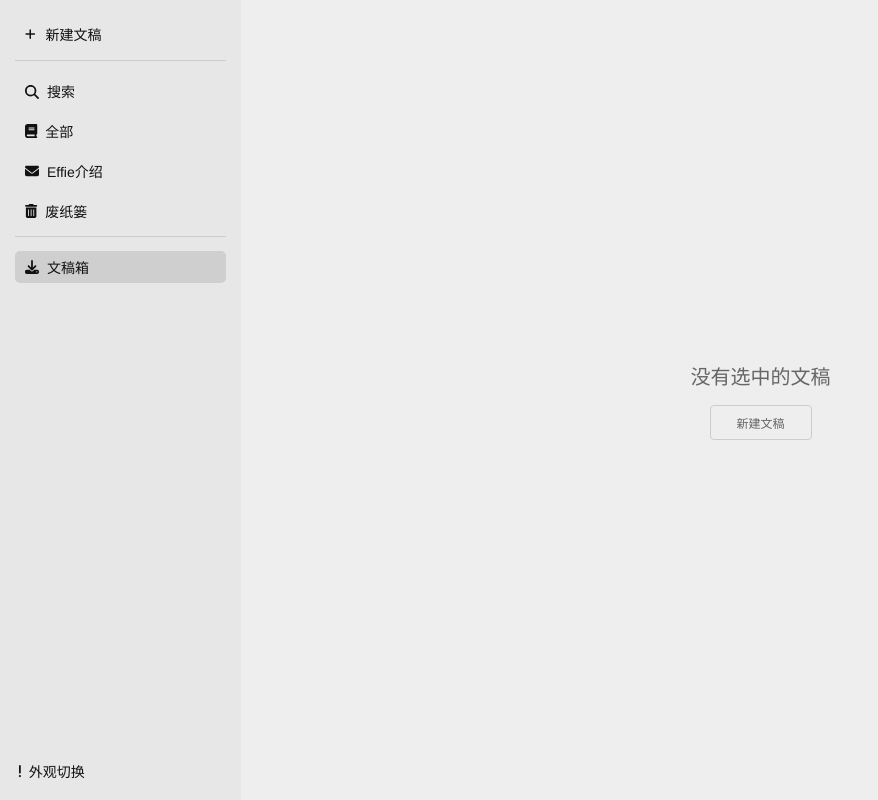
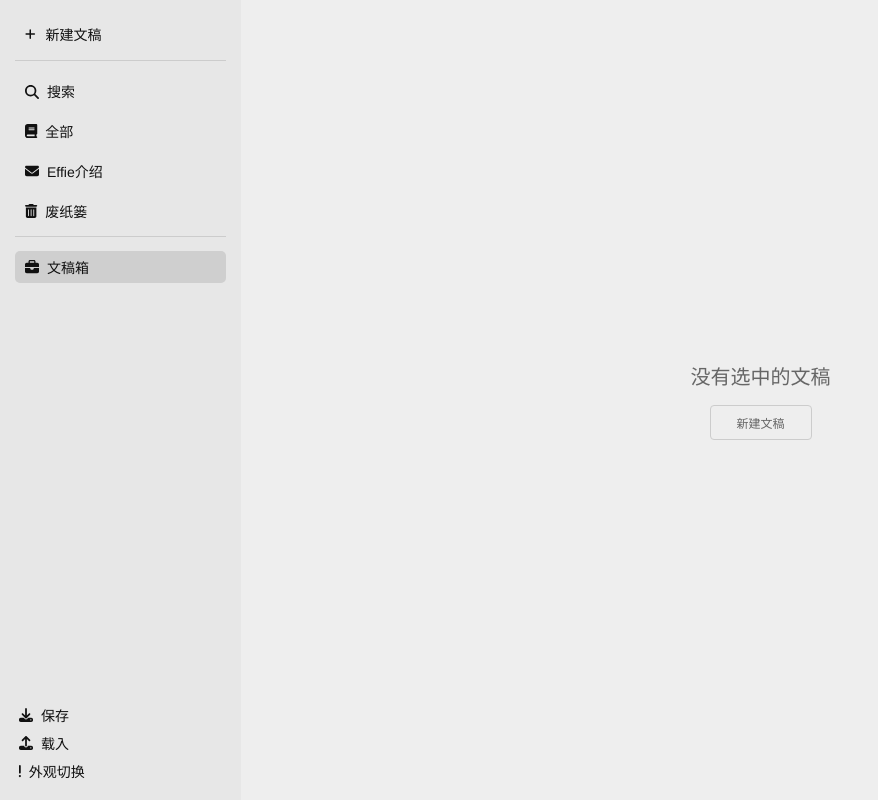
Before and after one commit to RoronuaHong/EffieWebVer, a React app in the folder effiewebver/: page /docbox/1 in a window 1280 px wide. Shown: the whole page, without its empty margins (0-878 px from the left). Built offline with nearby package versions, Linux system fonts and the light colour scheme.

Commit message:
add TS Reducer and Context part

```diff
--- a/effiewebver/package.json
+++ b/effiewebver/package.json
@@ -32,6 +32,7 @@
     "fs-extra": "^10.0.0",
     "html-webpack-plugin": "^5.5.0",
     "identity-obj-proxy": "^3.0.0",
+    "iojson": "^1.0.4",
     "jest": "^27.4.3",
     "jest-resolve": "^27.4.2",
     "jest-watch-typeahead": "^1.0.0",
--- a/effiewebver/src/components/SideNavBar/index.scss
+++ b/effiewebver/src/components/SideNavBar/index.scss
@@ -94,11 +94,11 @@
         margin-right: 8px;
       }
     }
-    &:hover {
+    :hover {
       background: #cfcfcf;
       cursor: pointer;
     }
-    &.active {
+    .active {
       background: #cfcfcf;
     }
   }
--- a/effiewebver/src/components/SideNavBar/index.tsx
+++ b/effiewebver/src/components/SideNavBar/index.tsx
@@ -1,6 +1,6 @@
 import React, { FC, ReactElement, useState } from 'react'
 import { FontAwesomeIcon } from '@fortawesome/react-fontawesome'
-import { faPlus, faTrashCan, faSearch, faBook, faEnvelope, faExclamation, faDownload } from '@fortawesome/free-solid-svg-icons'
+import { faPlus, faTrashCan, faSearch, faBook, faEnvelope, faExclamation, faDownload, faBriefcase , faUpload } from '@fortawesome/free-solid-svg-icons'
 
 import { NavLink } from 'react-router-dom'
 
@@ -27,6 +27,14 @@ const SideNavBar: FC<IProps> = (): ReactElement => {
 
   const onHandleSearch = () => {
     console.log(`搜索`)
+  }
+
+  const onSaveSwitch = () => {
+    console.log(`保存json`)
+  }
+
+  const onLoadSwitch = () => {
+    console.log(`载入json`)
   }
 
   const onShowSwitch = () => {
@@ -77,7 +85,7 @@ const SideNavBar: FC<IProps> = (): ReactElement => {
           <ul>
             <li>
               <NavLink to="docbox">
-                <FontAwesomeIcon className="icon" icon={faDownload} />
+                <FontAwesomeIcon className="icon" icon={faBriefcase} />
                 文稿箱
               </NavLink>
             </li>
@@ -85,6 +93,16 @@ const SideNavBar: FC<IProps> = (): ReactElement => {
         </div>
       </div>
       <div className="sidenavbar-bottom">
+        <div className="sidenavbar-bottom-switch"
+          onClick={onSaveSwitch}>
+          <FontAwesomeIcon className="icon" icon={faDownload} />
+          保存
+        </div>
+        <div className="sidenavbar-bottom-switch"
+          onClick={onLoadSwitch}>
+          <FontAwesomeIcon className="icon" icon={faUpload} />
+          载入
+        </div>
         <div className="sidenavbar-bottom-switch"
           onClick={onShowSwitch}>
           <FontAwesomeIcon className="icon" icon={faExclamation} />
```
Also changed, not shown: effiewebver/src/context/EffieContext.tsx (added, +35 -0 lines), effiewebver/src/reducers/EffieReducer.tsx (added, +24 -0 lines).
